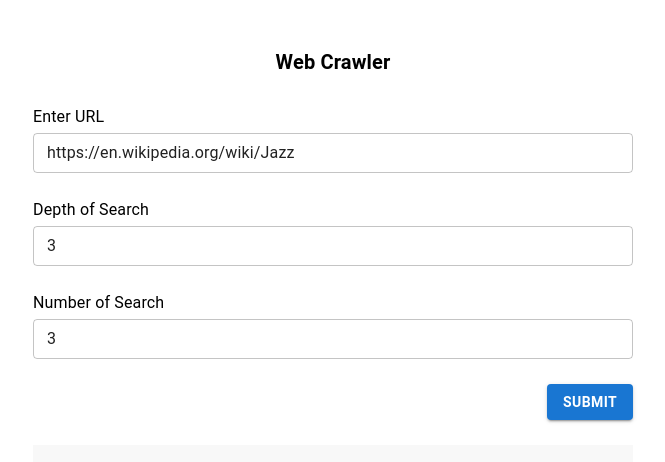
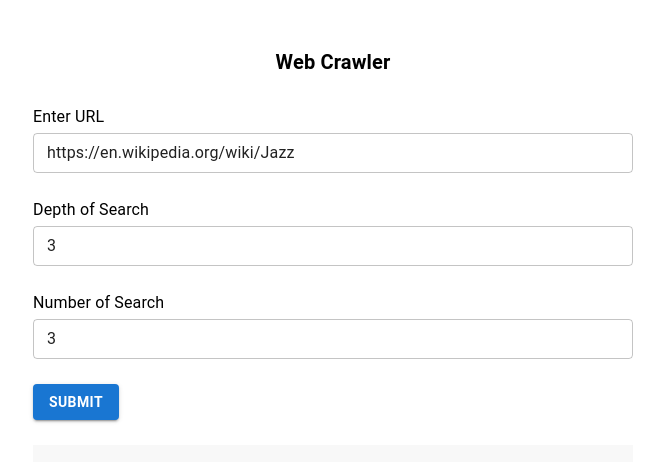
Before and after one commit to Tiinzzy/react-projects, a React (Create React App) app in the folder web-crawler-new/: page / in a window 1280 px wide. Shown: the top 462 px of the page, without its empty margins (307-972 px from the left). Built offline with nearby package versions, Linux system fonts and the light colour scheme.

Commit message:
added some stylings for new button

```diff
--- a/web-crawler-new/src/components/frontend/style.css
+++ b/web-crawler-new/src/components/frontend/style.css
@@ -7,7 +7,7 @@
     margin-top: 30px
 }
 
-.ButtonBox {
+.ButtonBoxSubmit {
     display: flex;
     justify-content: right;
 }
@@ -31,3 +31,13 @@
 .UrlData {
     margin-left: 8px;
 }
+
+.ButtonBoxClear {
+    display: flex;
+    justify-content: right;
+    margin-top: 15px;
+}
+
+#clear_btn {
+    font-weight: bold !important;
+}
```
